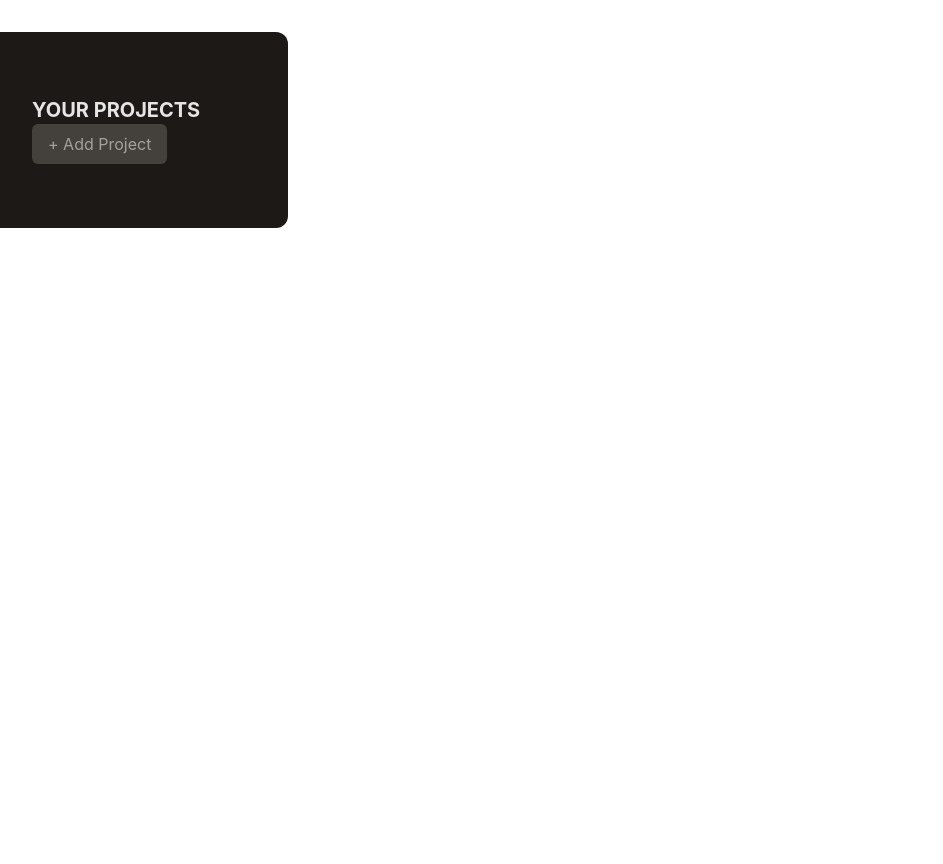
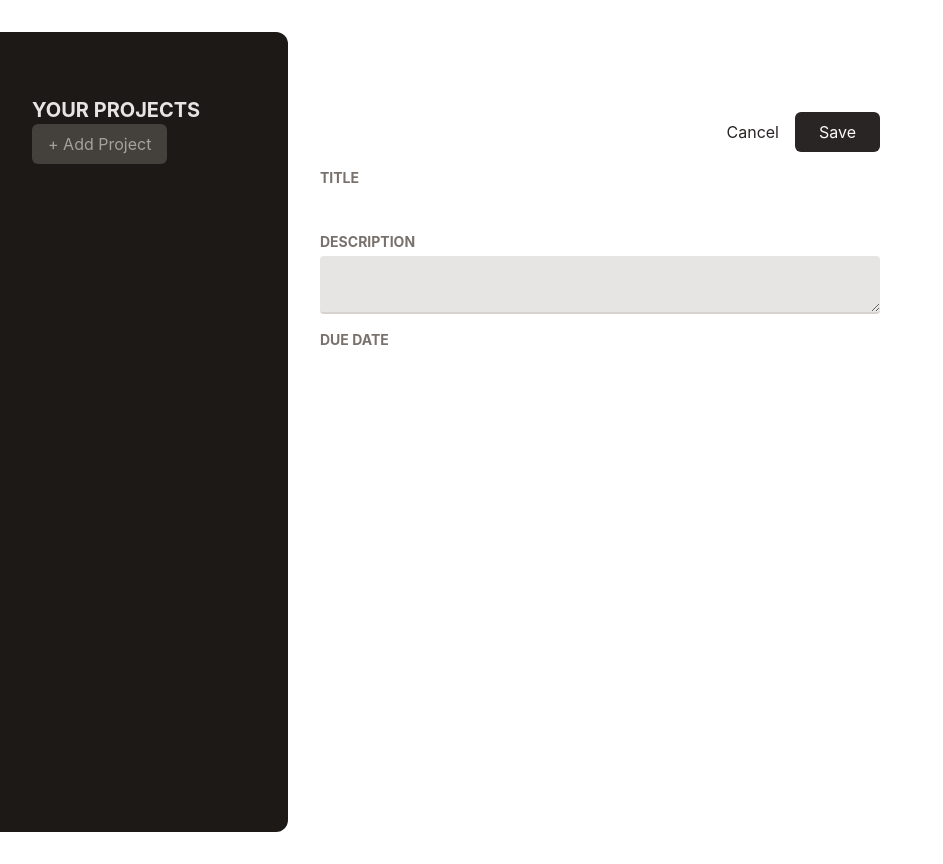
Before and after one commit to LeGiaUy/project-management-app, a React (Vite) app: page / in a window 1280 px wide. Shown: the whole page, without its empty margins (0-943 px from the left). Built offline with nearby package versions, Linux system fonts and the light colour scheme.

Commit message:
add Input component, add New Project component

```diff
--- a/src/App.jsx
+++ b/src/App.jsx
@@ -1,9 +1,11 @@
 import ProjectSidebar from "./components/ProjectSidebar";
+import NewProject from "./components/NewProject";
 
 function App() {
   return (
-    <main className="h-screen my-8">
+    <main className="h-screen my-8 flex gap-8">
       <ProjectSidebar />
+      <NewProject />
     </main>
   );
 }
--- /dev/null
+++ b/src/components/Input.jsx
@@ -0,0 +1,17 @@
+export default function Input({ label, textarea, ...props }) {
+  return (
+    <p className="flex flex-col gap-1 my-4">
+      <label className="text-sm font-bold uppercase text-stone-500">
+        {label}
+      </label>
+      {textarea ? (
+        <textarea
+          className="w-full p-1 border-b-2 rounded-sm border-stone-300 bg-stone-200 text-stone-600 focus:outline-none focus:border-stone-600"
+          {...props}
+        />
+      ) : (
+        <input {...props} />
+      )}
+    </p>
+  );
+}
--- /dev/null
+++ b/src/components/NewProject.jsx
@@ -0,0 +1,23 @@
+import Input from "./Input.jsx";
+
+export default function NewProject() {
+  return (
+    <div className="w-140 mt-16">
+      <menu className="flex items-center justify-end gap-4 my-4">
+        <li>
+          <button className="text-stone-800 hover:text-stone-950">
+            Cancel
+          </button>
+        </li>
+        <li className="px-6 py-2 rounded-md bg-stone-800 text-stone-50 hover:bg-stone-950">
+          <button>Save</button>
+        </li>
+      </menu>
+      <div>
+        <Input label="Title" />
+        <Input label="Description" textarea />
+        <Input label="Due Date" />
+      </div>
+    </div>
+  );
+}
```
